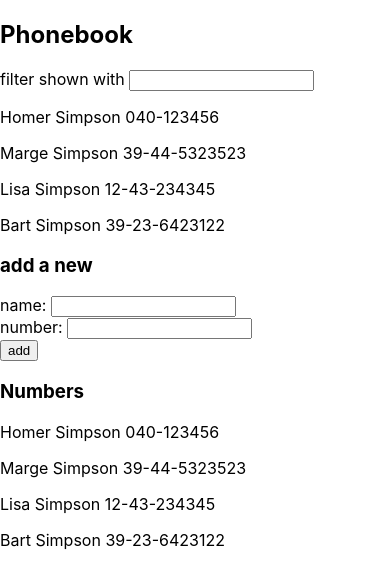
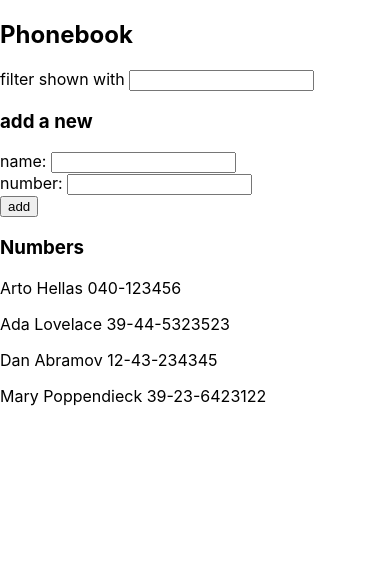
Before and after one commit to jim4067/fullstackopen.com, a React (Create React App) app in the folder part 2/thephonebook/: page / in a window 390 px wide. Shown: the top 588 px of the page. Built offline with nearby package versions, Linux system fonts and the light colour scheme; data requests are answered from the project's data file.

Commit message:
finished 2.11: The Phonebook Step6

```diff
--- /dev/null
+++ b/part 2/thephonebook/db.json
@@ -0,0 +1,24 @@
+{
+  "persons":[
+    {
+      "name": "Arto Hellas",
+      "number": "040-123456",
+      "id": 1
+    },
+    {
+      "name": "Ada Lovelace",
+      "number": "39-44-5323523",
+      "id": 2
+    },
+    {
+      "name": "Dan Abramov",
+      "number": "12-43-234345",
+      "id": 3
+    },
+    {
+      "name": "Mary Poppendieck",
+      "number": "39-23-6423122",
+      "id": 4
+    }
+  ]
+}
--- a/part 2/thephonebook/package.json
+++ b/part 2/thephonebook/package.json
@@ -6,6 +6,7 @@
     "@testing-library/jest-dom": "^4.2.4",
     "@testing-library/react": "^9.5.0",
     "@testing-library/user-event": "^7.2.1",
+    "axios": "^0.19.2",
     "react": "^16.13.1",
     "react-dom": "^16.13.1",
     "react-scripts": "3.4.1"
@@ -14,7 +15,8 @@
     "start": "react-scripts start",
     "build": "react-scripts build",
     "test": "react-scripts test",
-    "eject": "react-scripts eject"
+    "eject": "react-scripts eject",
+    "server": "json-server -p3001 --watch db.json"
   },
   "eslintConfig": {
     "extends": "react-app"
--- a/part 2/thephonebook/src/App.js
+++ b/part 2/thephonebook/src/App.js
@@ -1,18 +1,25 @@
-import React, { useState } from 'react'
+import axios from 'axios'
+import React, { useState, useEffect } from 'react'
 import Filter from './components/Filter'
 import Personform from './components/Personform'
 
 
 
 const App = () => {
-  const [persons, setPersons] = useState([
-    { name: 'Homer Simpson', number: '040-123456' },
-    { name: 'Marge Simpson', number: '39-44-5323523' },
-    { name: 'Lisa Simpson', number: '12-43-234345' },
-    { name: 'Bart Simpson', number: '39-23-6423122' }
-  ])
+  const [persons, setPersons] = useState([])
   const [newName, setNewName] = useState('');
   const [newNum, setNewNum] = useState('');
+
+  const hook = () => {
+    console.log("i have no idea what i am doing");
+    axios
+      .get('https://localhost:3001/persons')
+      .then(response => {
+        setPersons(response.data);
+      })
+  }
+
+  useEffect(hook, []);
 
   const addPerson = (event) => {
     event.preventDefault();
@@ -53,11 +60,10 @@ const App = () => {
     <div>
 
       <h2>Phonebook</h2>
-      <Filter value={newName} persons={persons} displayFunc={displayFunc} / >
+      <Filter value={newName} persons={persons} displayFunc={displayFunc} />
 
-      <Personform addPerson ={addPerson} newname={newName} handlePersonadd={handlePersonadd} newNum={newNum}
-       handleNumadd={handleNumadd} handleRepeat={handleRepeat} displayFunc={displayFunc} />
-
+      <Personform addPerson={addPerson} newname={newName} handlePersonadd={handlePersonadd} newNum={newNum}
+        handleNumadd={handleNumadd} handleRepeat={handleRepeat} displayFunc={displayFunc} />
 
     </div>
   );
```
Also changed, not shown: 1 other file (tests, documents, lock files or other folders).
